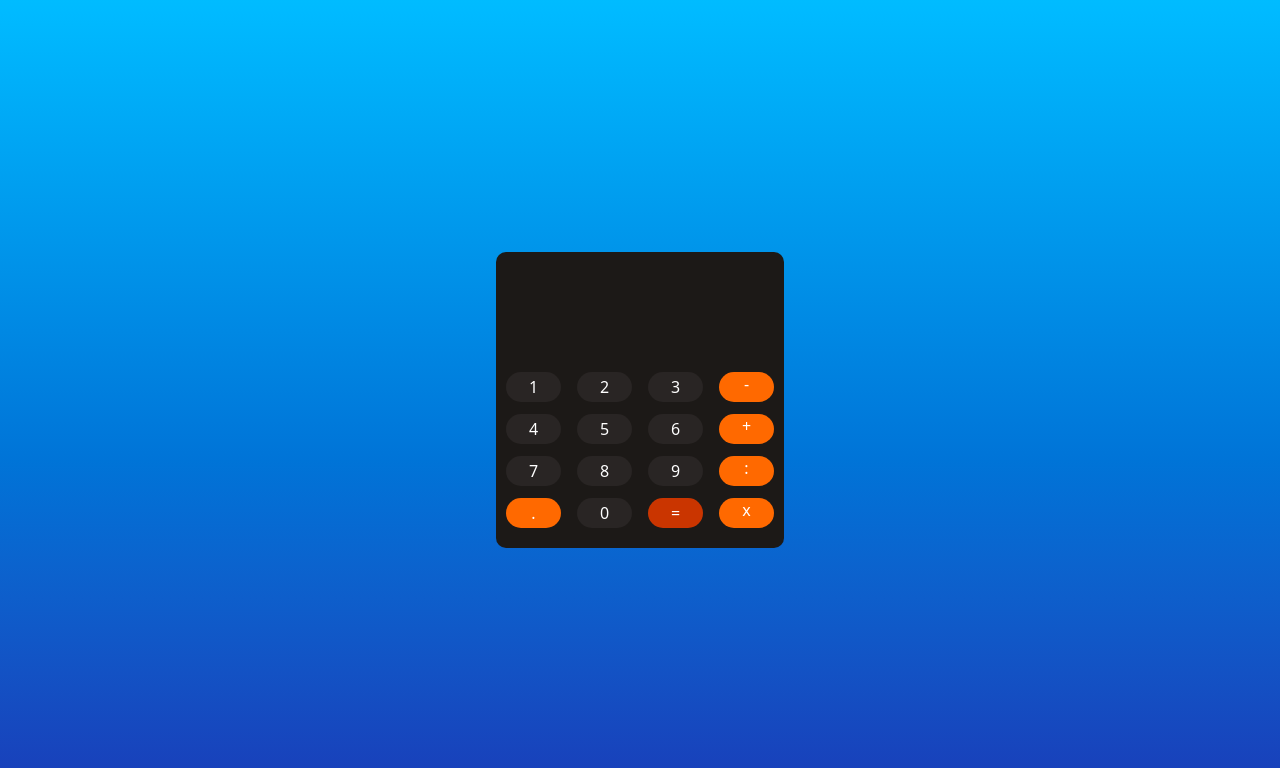
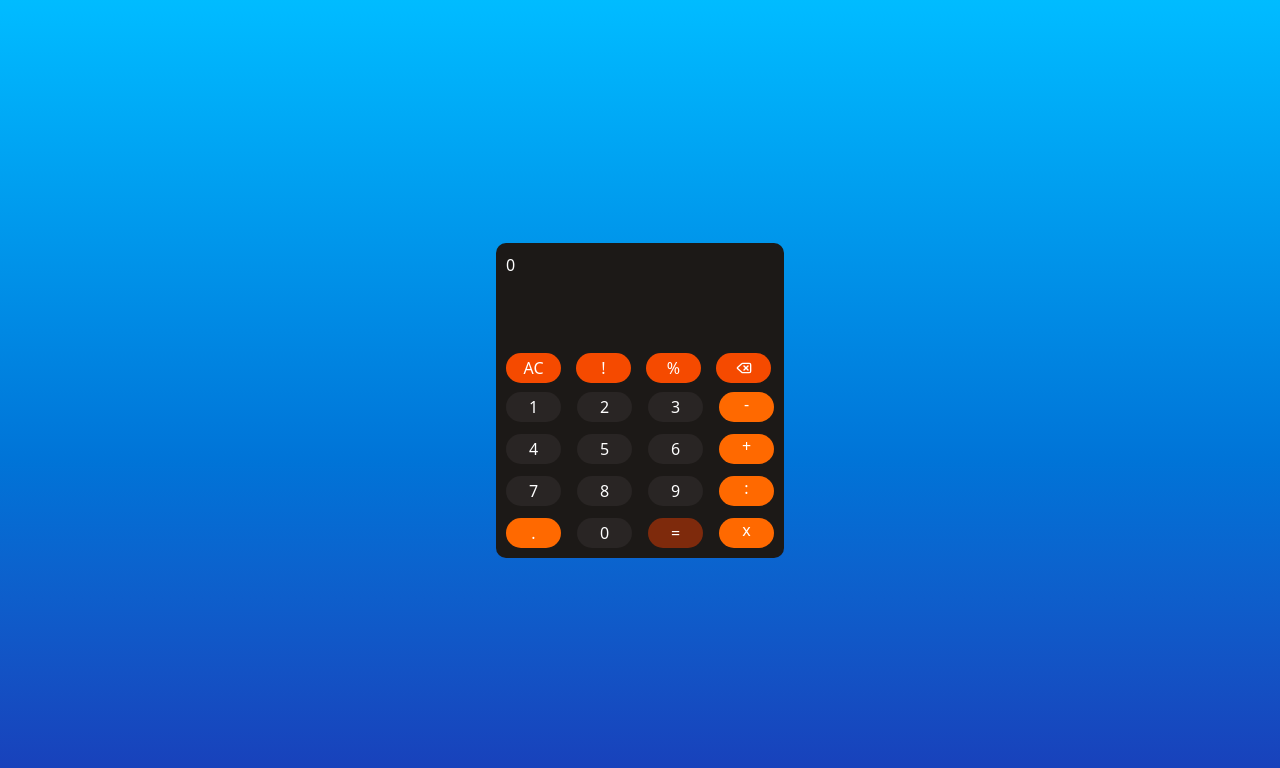
Before and after one commit to AmilSeferov/CalculatorWithTypeScript, a React (Vite) app: page / in a window 1280 px wide. Shown: the top 768 px of the page. Built offline with nearby package versions, Linux system fonts and the light colour scheme.

Commit message:
delete buton added

```diff
--- a/package.json
+++ b/package.json
@@ -13,6 +13,7 @@
     "@tailwindcss/vite": "^4.1.4",
     "react": "^19.0.0",
     "react-dom": "^19.0.0",
+    "react-icons": "^5.5.0",
     "tailwindcss": "^4.1.4"
   },
   "devDependencies": {
--- a/src/App.tsx
+++ b/src/App.tsx
@@ -1,5 +1,5 @@
 import "./App.css";
-
+import { LuDelete } from "react-icons/lu";
 function App() {
   const divs: any = [];
   for (let i: number = 0; i < 9; i++) {
@@ -16,11 +16,27 @@ function App() {
 
   return (
     <>
-      <div className="w-full h-screen grid justify-center items-center bg-gradient-to-b from-sky-400 to-blue-800">
+      <div className="w-full  h-screen grid justify-center items-center bg-gradient-to-b from-sky-400 to-blue-800">
         <div className="w-fit h-fit bg-stone-900 rounded-[10px] grid-rows-2 ">
-          <div className="h-[100px] w-full p-[10px] rounded-[10px]"></div>
-          <div className="grid grid-cols-[3fr_1fr] p-[10px]">
-            <div className="w-full grid grid-cols-3 gap-3 py-[10px] justify-center ">
+          <div className="h-[100px] w-full p-[10px] rounded-[10px]">
+            <p className="text-white">0</p>
+          </div>
+          <div className="grid grid-cols-[3fr_1fr] cursor-pointer grid-rows-[1fr_4fr] p-[10px]">
+            <div className="grid grid-cols-4 gap-x-3 row-1 col-span-2">
+              <div className="bg-orange-600 w-[55px] h-[30px] rounded-full text-white grid justify-center items-center ">
+                AC
+              </div>
+              <div className="bg-orange-600 w-[55px] h-[30px] rounded-full text-white grid justify-center items-center ">
+                !
+              </div>
+              <div className="bg-orange-600 w-[55px] h-[30px] rounded-full text-white grid justify-center items-center ">
+                %
+              </div>
+              <div className="bg-orange-600 w-[55px] h-[30px] rounded-full text-white grid justify-center items-center ">
+                <LuDelete/>
+              </div>
+            </div>
+            <div className="w-full grid grid-cols-3 row-2 gap-3  justify-center ">
               {divs}
               <div className="bg-orange-500 w-[55px] h-[30px] rounded-full text-white grid justify-center items-center col-1">
                 .
@@ -28,11 +44,11 @@ function App() {
               <div className="bg-stone-800 w-[55px] h-[30px] rounded-full text-white grid justify-center items-center col-2">
                 0
               </div>
-              <div className="bg-orange-700 w-[55px] h-[30px] rounded-full text-white grid justify-center items-center col-3">
+              <div className="bg-orange-900 w-[55px] h-[30px] rounded-full text-white grid justify-center items-center col-3">
                 =
               </div>
             </div>
-            <div className="grid grid-cols-1 gap-3 py-[10px]">
+            <div className="grid grid-cols-1 row-2 gap-3 ">
               <div className="bg-orange-500 w-[55px] h-[30px] rounded-full text-white grid justify-center col-2">
                 -
               </div>
@@ -45,7 +61,6 @@ function App() {
               <div className="bg-orange-500 w-[55px] h-[30px] rounded-full text-white grid justify-center col-2">
                 x
               </div>
-
             </div>
           </div>
         </div>
```
Also changed, not shown: 1 other file (tests, documents, lock files or other folders).
